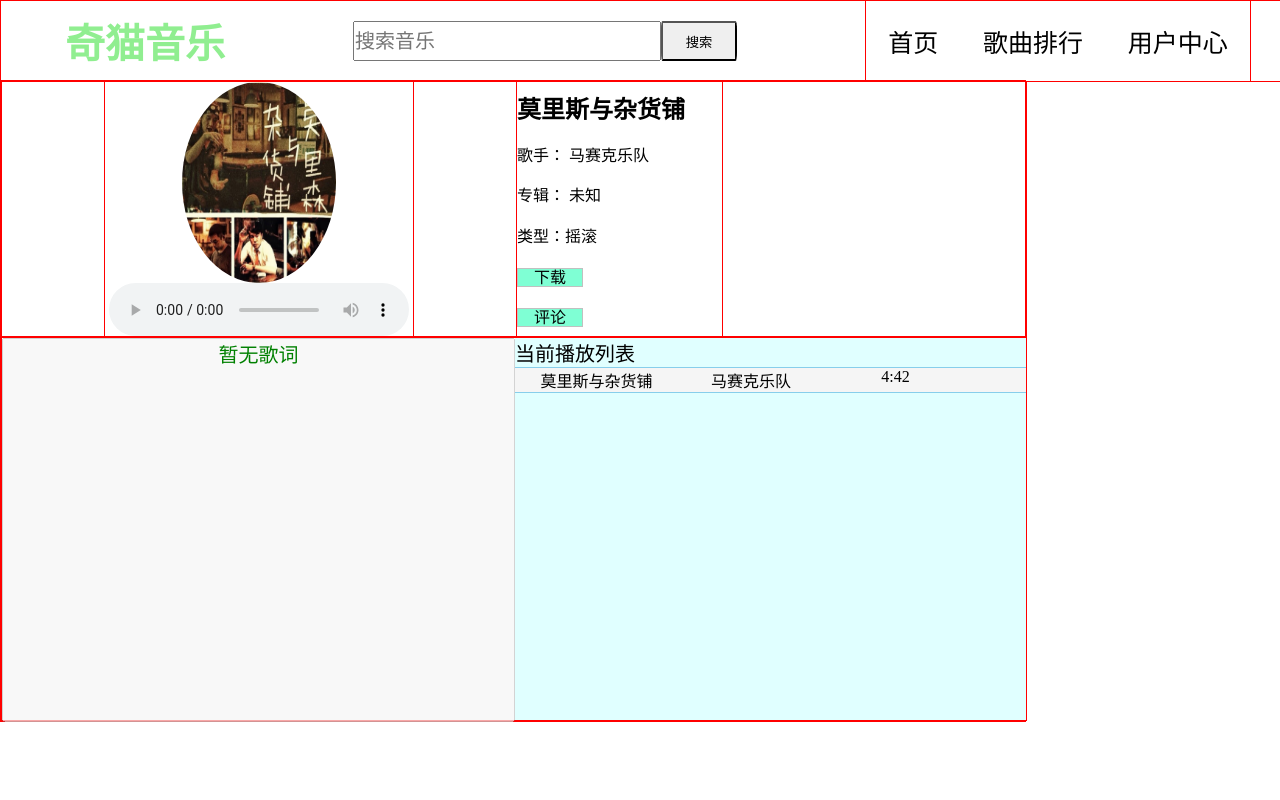
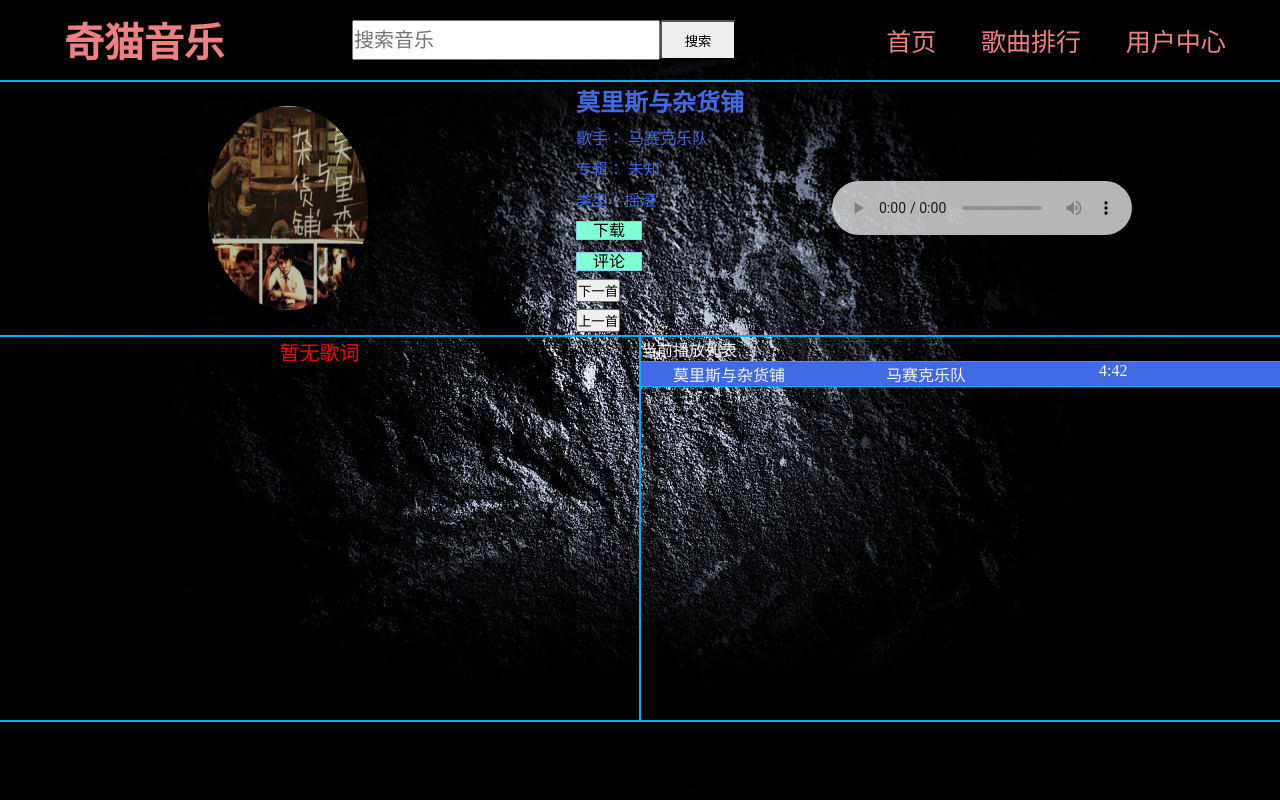
Before and after one commit to HuoYinqi/django-music-web, a Django app: a page that uses templates/base.html in a window 1280 px wide. Run offline with Django 3.2, Linux system fonts and the light colour scheme; data comes from the database, SQL or seed files in the repository; both versions use the stored data as it was after the commit.

Commit message:
update css file to render web

```diff
--- a/index/views.py
+++ b/index/views.py
@@ -8,7 +8,7 @@ def index(request):
     song_dynamics = Dynamic.objects.select_related("song")
     popular = song_dynamics.order_by("-plays").all()[:10]
     searchs = song_dynamics.order_by("-search").all()[:4]
-    downloads = song_dynamics.order_by("-download").all()[:5]
+    downloads = song_dynamics.order_by("-download").all()[:7]
     labels = Label.objects.all()
 
     return render(request, "base.html", locals())
--- a/play/views.py
+++ b/play/views.py
@@ -18,8 +18,19 @@ def play(request, id):
                 break
     if exist == False:
         play_list.append(
-            {"id": int(id), "singer": song.singer, "name": song.name, "time": song.time}
+            {
+                "id": int(id),
+                "singer": song.singer,
+                "name": song.name,
+                "time": song.time,
+                "url": song.file.url,
+            }
         )
+    play_urls = []
+    for info in play_list:
+        song_id = info["id"]
+        temp = Song.objects.get(id=song_id)
+        play_urls.append(temp.file.url)
     request.session["play_list"] = play_list
     if song.lyrics != "":
         path = unquote(song.lyrics.url)[1::]
--- a/publicStatic/css/base.css
+++ b/publicStatic/css/base.css
@@ -8,13 +8,17 @@ a {
     color: black;
 }
 
+body{
+    background-image: url("../images/background.png");
+}
+
 div.top {
     height: 10%;
     width: 100%;
     font-size: 20px;
     position: absolute;
     display: flex;
-    border: 1px solid red;
+    border-bottom: 2px solid rgb(10, 174, 250);
     align-items: center;
 }
 
@@ -23,7 +27,7 @@ div.top h1{
 }
 
 div.top h1 a{
-    color: lightgreen;
+    color: lightcoral;
 }
 
 div.top div.search{
@@ -69,10 +73,13 @@ div.nav-bar {
     margin-left: 10%;
     display: flex;
     align-items: center;
-    border: 1px solid red;
     justify-content: space-around;
+    color: lightcoral;
 }
 
+div.nav-bar a {
+    color: inherit;
+}
 
 div.content{
     position:absolute;
--- a/publicStatic/css/play.css
+++ b/publicStatic/css/play.css
@@ -1,20 +1,21 @@
 div.play-content {
     position:absolute;
     top: 10%;
-    width: 80%;
+    width: 100%;
     height: 80%;
     display: flex;
     flex-direction: column;
-    border: 1px solid red;
+    border-bottom: 2px solid rgb(10, 174, 250);
 }
 
 div.play-content div.music-info {
+    color:royalblue;
     width: 100%;
     height: 40%;
     display: flex;
     justify-content: flex-start;
     align-items: center;
-    border: 1px solid red;
+    border-bottom: 2px solid rgb(10, 174, 250);
 }
 
 div.music-info > div {
@@ -25,15 +26,21 @@ div.music-info div.image {
     display: flex;
     flex-direction: column;
     align-items: center;
+    justify-content: center;
     height: 100%;
-    width: 30%;
-    border: 1px solid red;
+    width: 25%;
 }
 
 div.image img {
     height: 80%;
     width: 50%;
     border-radius: 50%;
+    opacity: 75%;
+}
+
+audio {
+    opacity: 75%;
+
 }
 
 div.music-info div.basic-info {
@@ -42,34 +49,38 @@ div.music-info div.basic-info {
     justify-content: space-around;
     height: 100%;
     width: 20%;
-    border: 1px solid red;
+    color: inherit;
 }
 
 div.basic-info a {
     padding-left: 1em;
     padding-right: 1em;
     background-color: aquamarine;
-    border: 1px ridge silver;
+    border: 1px ridge skyblue;
 }
 
 div.lyric-and-play-list {
     display: flex;
     width: 100%;
     height: 60%;
-    border: 1px solid red;
 }
 
 div.lyric-and-play-list textarea {
-    color: green;
+    color: red;
     font-size: 20px;
     height: 100%;
     width: 50%;
     text-align: center;
     resize: none;
+    background-image: none;
+    background-color: inherit;
+    border-style: none;
+    border-right: 2px solid rgb(10, 174, 250);
 }
 
 div.lyric-and-play-list div.play-list{
-    background-color:lightcyan;
+    color: whitesmoke;
+    background-color:inherit;
     width: 50%;
     height: 100%;
     display: flex;
@@ -86,7 +97,11 @@ div.play-list > div{
     background-color: inherit;
     display: flex;
     width: 100%;
-    border-bottom: 1px solid skyblue;
+    border-bottom: 1px solid rgb(10, 174, 250);
+}
+
+div.play-list > div a {
+    color: inherit;
 }
 
 div.play-list > div > div {
@@ -95,5 +110,5 @@ div.play-list > div > div {
 }
 
 div.play-list div.current-playing{
-    background-color: whitesmoke;
+    background-color: royalblue;
 }
--- a/templates/base.html
+++ b/templates/base.html
@@ -3,6 +3,7 @@
 <head>
     {% load static %}
     <title>奇猫音乐</title>
+    <link rel="shortcut icon" href="{% static 'images/panda.ico' %}">
     <link rel="stylesheet" href="{% static 'css/base.css' %}">
     {% block link %}
     {% endblock %}
@@ -16,7 +17,7 @@
             <div class="search">
                 <input name="kword" type="text" name="search" placeholder="搜索音乐">
                 <input type="submit" name="search-bt" value="搜索">
-           </div>
+            </div>
         </form>
         <div class="nav-bar">
             <div><a href="{% url 'index:index' %}">首页</a></div>
@@ -36,7 +37,7 @@
         </div>
 
         <div class="rotate-image">
-            <a href="javascript:;"><img src="../media/songImg/lizhi.jpg" alt="none"></a>
+            <a href="javascript:;"><img src="../media/songImg/WeightOfSound.png" alt="none"></a>
         </div>
 
         <div class="board">
--- a/templates/play.html
+++ b/templates/play.html
@@ -11,24 +11,36 @@
     <div class="music-info">
         <div class="image">
             <img src="{{ song.img.url }}">
-            <audio src='{{ song.file.url }}' controls="controls"></audio>
         </div>
         <div class="basic-info">
-        <h2>{{ song.name }}</h2>
+            <h2>{{ song.name }}</h2>
             <div>歌手： {{ song.singer }}</div>
             <div>专辑： {{ song.album }}</div>
             <div>类型：{{ song.label }}</div>
             <div class="download_bt"><a href="{% url 'play:download' song.id %}">下载</a></div>
             <div class="comment_bt"><a href="{% url 'comment:comment' song.id %}">评论</a></div>
+            <div><button id=next>下一首</button></div>
+            <div><button id=pre>上一首</button></div>
         </div>
+        <audio id="audio" src='{{ song.file.url }}' controls autoplay="true"></audio>
     </div>
 
     <div class="lyric-and-play-list">
         <textarea disabled="disabled">{{ lyrics }}</textarea>
         <div class="play-list">
+            <script>
+                var play_list = new Array()
+                var current_play_id = 0
+            </script>
             <div>当前播放列表</div>
             {% for item in play_list %}
+            <script>
+                play_list.push({{ item.id }})
+            </script>
             {% if item.id == song.id %}
+            <script>
+                current_play_id = {{ forloop.counter }} - 1
+            </script>
             <div class="current-playing">
                 <div>{{item.name}}</div>
                 <div>{{item.singer}}</div>
@@ -45,7 +57,27 @@
         </div>
     </div>
 </div>
+<script>
+    next.onclick = function () {
+        console.log("play")
+        var id = (current_play_id + 1) % play_list.length
+        window.location = "/play/" + play_list[id] + ".html";
+    }
 
+    pre.onclick = function () {
+        console.log("play")
+        var id = (current_play_id + play_list.length - 1) % play_list.length
+        window.location = "/play/" + play_list[id] + ".html";
+    }
+
+
+    var audio = document.getElementById("audio")
+    audio.addEventListener('ended', function () {
+        next.onclick();
+    }, false);
+
+
+</script>
 {% endblock %}
 
 
--- a/templates/ranking.html
+++ b/templates/ranking.html
@@ -6,8 +6,8 @@
 {% endblock %}
 
 {% block content %}
-<div class="content">
-    <div class="categories">
+<div class="rank-content">
+    <div class="rank-categories">
         <div><a href="{% url 'ranking:ranking' %}">全部分类</a></div>
 
         {% for label in labels %}
```
Also changed, not shown: other parts of publicStatic/css/base.css (+42 -28 lines), publicStatic/css/comment.css (+15 -5 lines), publicStatic/css/ranking.css (+52 -6 lines), music.sqlite3, publicStatic/images/background.png (added), publicStatic/images/panda.ico (added), publicStatic/js/play.js (added).
